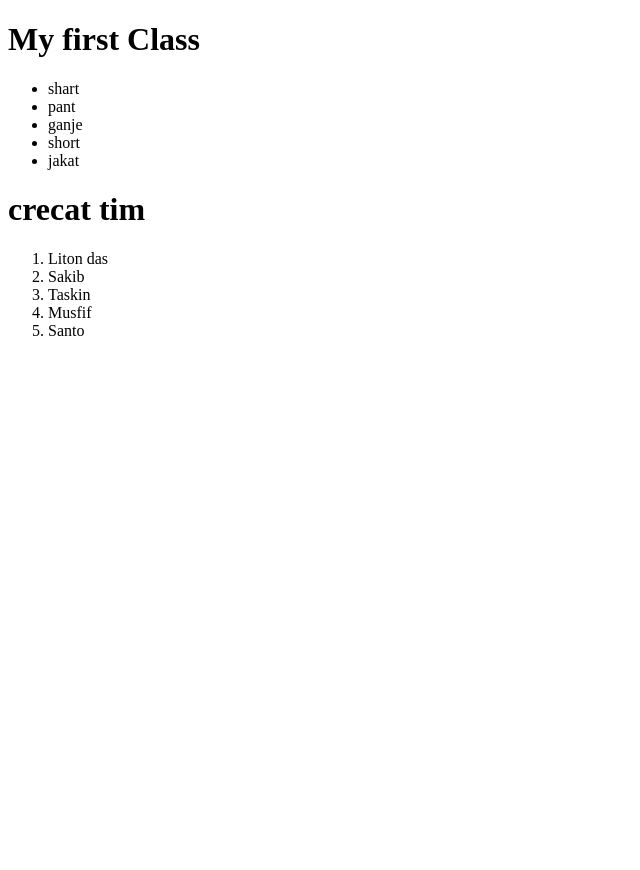
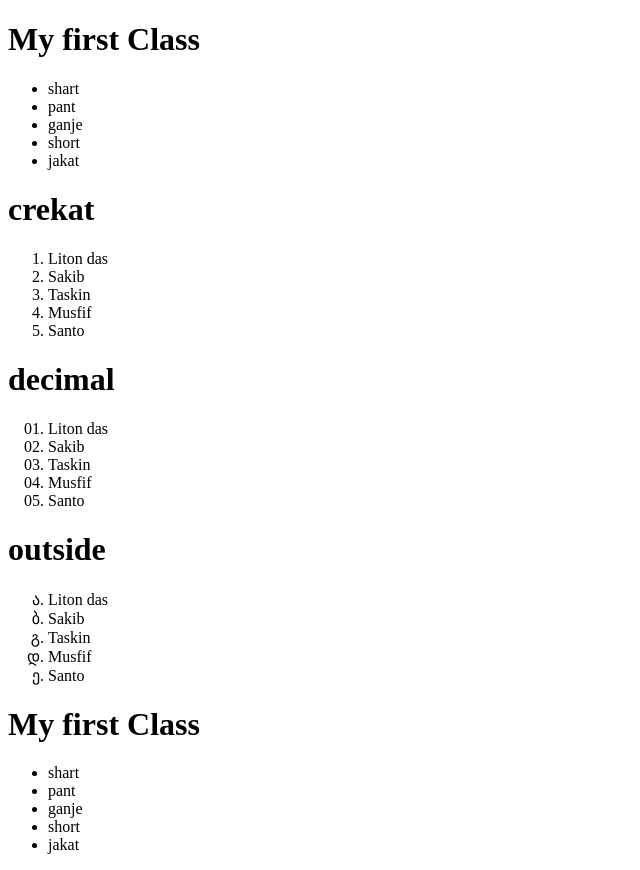
Before and after one commit to sajid4078/first.html, a plain HTML site: page index.html in a window 1280 px wide. Shown: the whole page, without its empty margins (0-640 px from the left). Before the commit the page ends 800 px from the top, so only its background shows below. Drawn offline with Linux system fonts and the light colour scheme.

Commit message:
input addad

```diff
--- a/index.html
+++ b/index.html
@@ -4,6 +4,7 @@
     <meta charset="UTF-8">
     <meta name="viewport" content="width=device-width, initial-scale=1.0">
     <title>Document</title>
+    <link rel="stylesheet" href="style.css">
 </head>
 <body>
 <div>
@@ -15,7 +16,7 @@
         <li>short</li>
         <li>jakat</li>
     </ul>
-   <h1>crecat tim</h1>
+   <h1>crekat </h1>
     <ol>
         <li>Liton das</li>
         <li>Sakib</li>
@@ -24,6 +25,34 @@
         <li>Santo</li>
 
     </ol>
+   <h1>decimal</h1>
+    <ol class="first">
+        <li>Liton das</li>
+        <li>Sakib</li>
+        <li>Taskin</li>
+        <li>Musfif</li>
+        <li>Santo</li>
+
+    </ol>
+   <h1> outside</h1>
+    <ol class="list">
+        <li>Liton das</li>
+        <li>Sakib</li>
+        <li>Taskin</li>
+        <li>Musfif</li>
+        <li>Santo</li>
+    </ol>
+    <h1>My first Class</h1>
+    <ul class="one">
+        <li>shart</li>
+        <li>pant</li>
+        <li>ganje</li>
+        <li>short</li>
+        <li>jakat</li>
+    </ul>
+
+
+
 
 </div>
 </body>
--- /dev/null
+++ b/style.css
@@ -0,0 +1,9 @@
+ol.list{
+    list-style: georgian;
+}
+ol.first{
+    list-style: decimal-leading-zero;
+}
+ul.one{
+    list-style: outside;
+}
```
Also changed, not shown: first.html (added, +16 -0 lines), input.html (added, +24 -0 lines).
